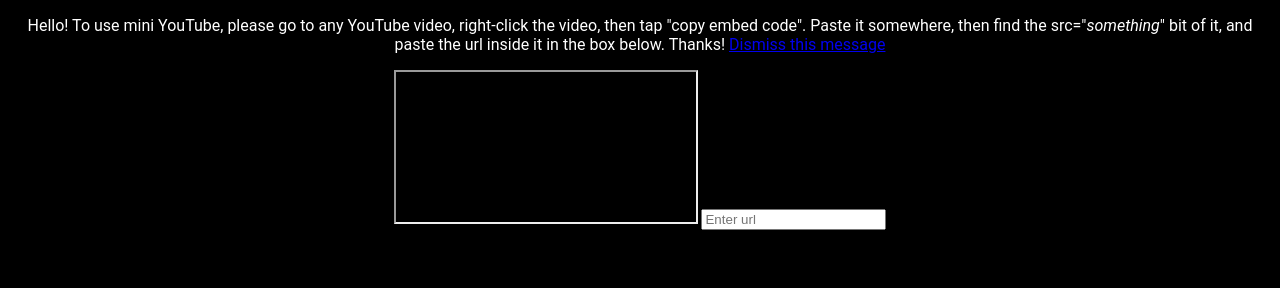
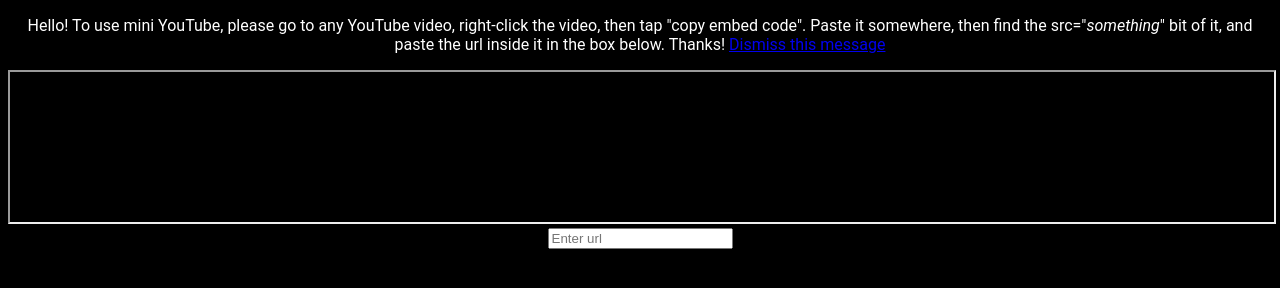
Before and after one commit to kaiete/mini-youtube, a plain HTML site: page index.html in a window 1280 px wide. Drawn offline with Linux system fonts and the light colour scheme; a web font is replaced by a local one.

Commit message:
Update index.html

```diff
--- a/index.html
+++ b/index.html
@@ -8,6 +8,7 @@
 	<body>
 		<p id="howto">Hello! To use mini YouTube, please go to any YouTube video, right-click the video, then tap "copy embed code". Paste it somewhere, then find the src="<i>something</i>" bit of it, and paste the url inside it in the box below. Thanks! <a href="#" onclick="dismissHowto()">Dismiss this message</a></p>
 		<iframe id="video"></iframe>
+    <br>
 		<input placeholder="Enter url" oninput="rendervideo()" id="videourl">
 		<script>
 			function rendervideo() {
@@ -25,6 +26,10 @@
 				text-align: center;
 				font-family: roboto;
 			}
+      #video {
+        width: 100%;
+        height: 40%;
+      }
 		</style>
 	</body>
 </html>
```
